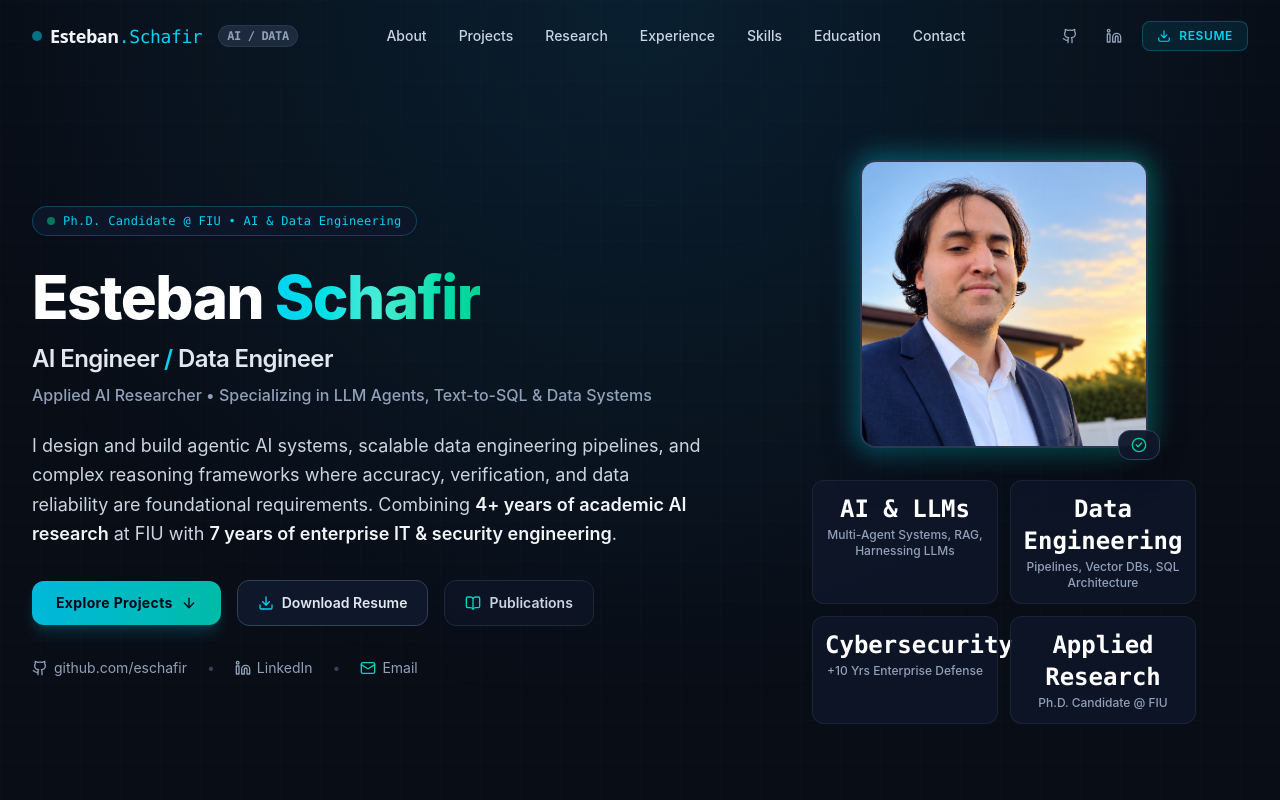
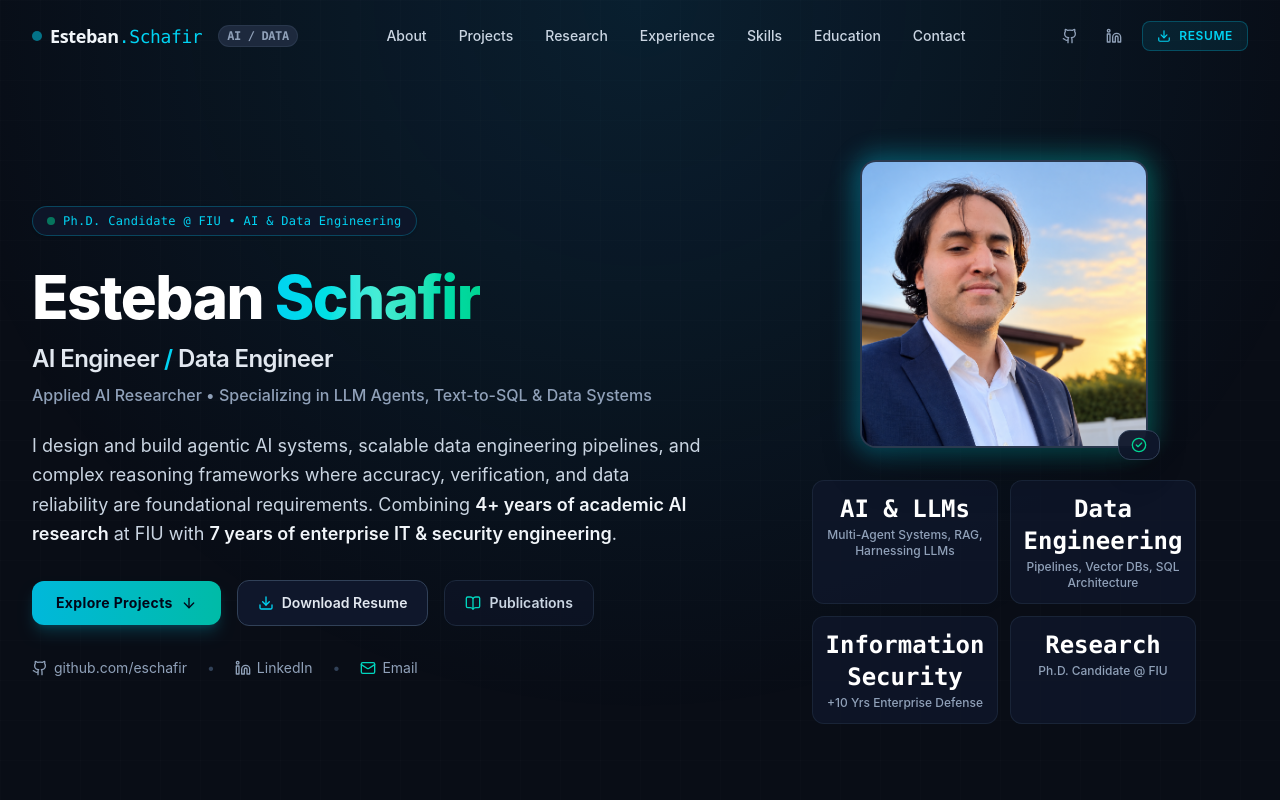
Before and after one commit to eschafir/portfolio, a Next.js app: page / in a window 1280 px wide. Shown: the top 800 px of the page. Built offline with nearby package versions, Linux system fonts and the light colour scheme.

Commit message:
Stats Information Security

```diff
--- a/src/data/persona.ts
+++ b/src/data/persona.ts
@@ -25,8 +25,8 @@ export const persona = {
   stats: [
       { value: "AI & LLMs",         label: "Multi-Agent Systems, RAG, Harnessing LLMs" },
       { value: "Data Engineering",   label: "Pipelines, Vector DBs, SQL Architecture" },
-      { value: "Cybersecurity",      label: "+10 Yrs Enterprise Defense" },
-      { value: "Applied Research",   label: "Ph.D. Candidate @ FIU" },
+      { value: "Information Security",      label: "+10 Yrs Enterprise Defense" },
+      { value: "Research",   label: "Ph.D. Candidate @ FIU" },
     ],
   focusAreas: [
     "Large Language Models & In-Context Learning",
```
